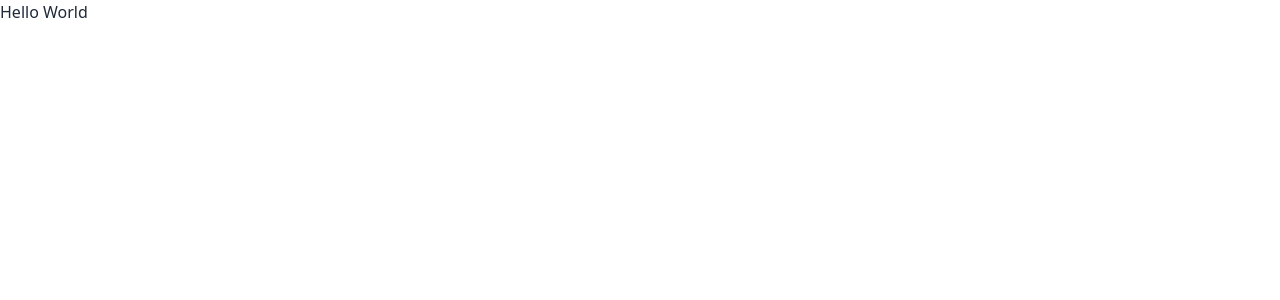
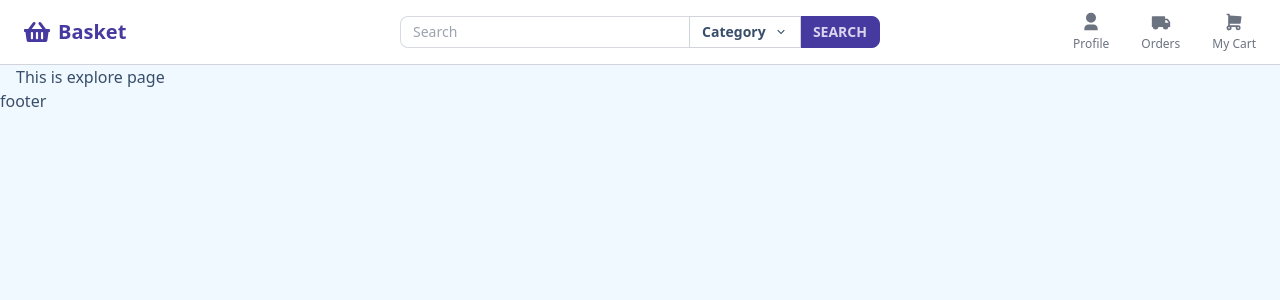
Before and after one commit to jeziel-almeida/nextjs-ecommerce, a Next.js app: page / in a window 1280 px wide. Shown: the top 300 px of the page. Built offline with nearby package versions, Linux system fonts and the light colour scheme.

Commit message:
Header Component

```diff
--- a/package.json
+++ b/package.json
@@ -17,6 +17,7 @@
     "postcss": "8.4.30",
     "react": "18.2.0",
     "react-dom": "18.2.0",
+    "react-icons": "^4.11.0",
     "tailwindcss": "3.3.3",
     "typescript": "5.2.2"
   },
--- /dev/null
+++ b/src/components/Header.tsx
@@ -0,0 +1,77 @@
+import Link from 'next/link';
+import React from 'react'
+import { FaShoppingBasket } from 'react-icons/fa';
+import { TbShoppingCartFilled } from 'react-icons/tb';
+import { RiArrowDownSLine, RiTruckFill, RiUser3Fill } from 'react-icons/ri';
+
+export const HEADER_NAV = [
+  {
+    label: "Profile",
+    path: "/profile",
+    icon: <RiUser3Fill fontSize={20} />
+  },
+  {
+    label: "Orders",
+    path: "/orders",
+    icon: <RiTruckFill fontSize={20} />
+  },
+  {
+    label: "My Cart",
+    path: "/cart",
+    icon: <TbShoppingCartFilled fontSize={20} />
+  }
+]
+
+const Header = () => {
+  return (
+    <header className='bg-white border-b border-b-gray-300'>
+      <div className="navbar layout">
+        <div className="navbar-start">
+          <Link href="/" className='flex items-center gap-2 text-secondary text-xl font-semibold'>
+            <FaShoppingBasket fontSize={26} />
+            <span>Basket</span>
+          </Link>
+        </div>
+        <div className="navbar-center">
+          <div className="join w-[30rem]">
+
+            <input className="input w-full input-sm input-bordered join-item" placeholder="Search" />
+
+            <div className="dropdown dropdown-hover join-item">
+              <label
+                tabIndex={0}
+                className="w-[7rem] px-1 btn btn-sm btn-outline border-gray-300 rounded-none capitalize"
+              >
+                Category <RiArrowDownSLine />
+              </label>
+              <ul
+                tabIndex={0}
+                className="dropdown-content z-[1] menu p-1 shadow border border-gray-300 bg-base-100 rounded-lg w-52"
+              >
+                <li><a>Electronic</a></li>
+                <li><a>Home Furniture</a></li>
+              </ul>
+            </div>
+
+            <button className="btn btn-sm btn-secondary join-item">Search</button>
+
+          </div>
+        </div>
+        <div className="navbar-end flex gap-8">
+          {HEADER_NAV.map((link) => (
+            <Link
+              href={link.path}
+              key={link.path}
+              className='flex flex-col items-center gap-1 text-gray-500'
+            >
+              {link.icon}
+              <span className='text-xs'>{link.label}</span>
+            </Link>
+          ))}
+        </div>
+      </div>
+    </header>
+  )
+}
+
+export default Header
--- /dev/null
+++ b/src/components/Layout.tsx
@@ -0,0 +1,16 @@
+import React from 'react'
+import Header from './Header'
+
+const Layout = ({ children }: any) => {
+  return (
+    <div>
+        <Header />
+        <main className='layout'>
+            {children}
+        </main>
+        <footer>footer</footer>
+    </div>
+  )
+}
+
+export default Layout
--- a/src/pages/index.tsx
+++ b/src/pages/index.tsx
@@ -1,7 +1,16 @@
+import Layout from '@/components/Layout';
+import Head from 'next/head';
+
 export default function Home() {
-  return (
-    <div>
-      Hello World
-    </div>
-  )
+    return (
+        <div>
+            <Head>
+                <title>Next Ecommerce</title>
+            </Head>
+
+            <Layout>
+                This is explore page
+            </Layout>
+        </div>
+    )
 }
--- a/src/styles/globals.css
+++ b/src/styles/globals.css
@@ -1,3 +1,11 @@
 @tailwind base;
 @tailwind components;
 @tailwind utilities;
+
+body {
+    @apply bg-sky-50 min-h-screen
+}
+
+.layout {
+    @apply max-w-[78rem] mx-auto
+}
--- a/tailwind.config.ts
+++ b/tailwind.config.ts
@@ -8,7 +8,7 @@ const config: Config = {
   ],
   plugins: [require("daisyui")],
   daisyui: {
-    themes: ["light"],
+    themes: ["winter"],
   },
 }
 export default config
```
Also changed, not shown: 1 other file (tests, documents, lock files or other folders).
